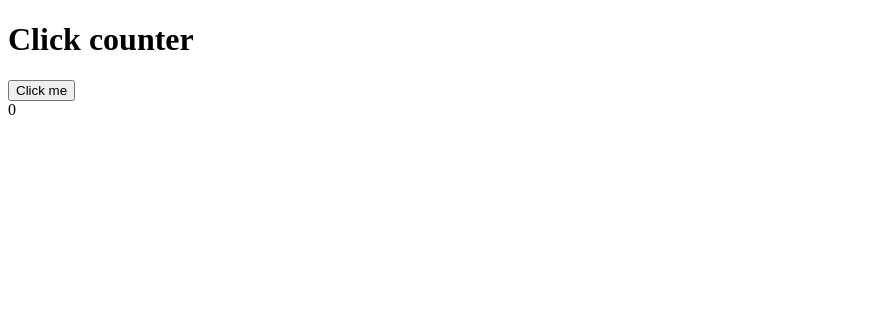
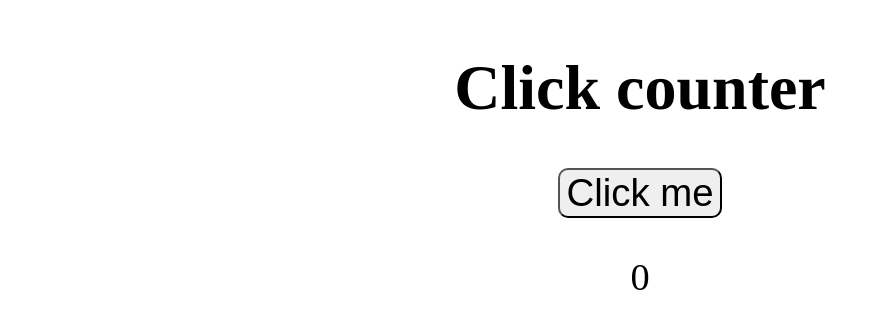
Before and after one commit to tjokic989/clickCounter, a plain HTML site: page index.html in a window 1280 px wide. Shown: the whole page, without its empty margins (0-880 px from the left). Drawn offline with Linux system fonts and the light colour scheme.

Commit message:
added some styling..

```diff
--- a/index.css
+++ b/index.css
@@ -1,3 +1,19 @@
 *{
     box-sizing: border-box;
 }
+:root{
+    font-size: 2rem;
+}
+body{
+    display: flex;
+    flex-direction: column;
+    align-items: center;
+    justify-content: center;
+}
+button{
+    border-radius: 10px;
+    font-size: 1.2rem;
+}
+span{
+    font-size: 1.2rem;
+}
```
